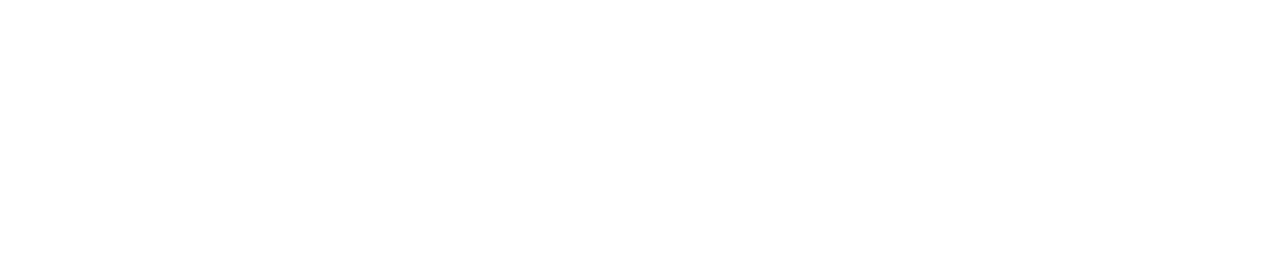
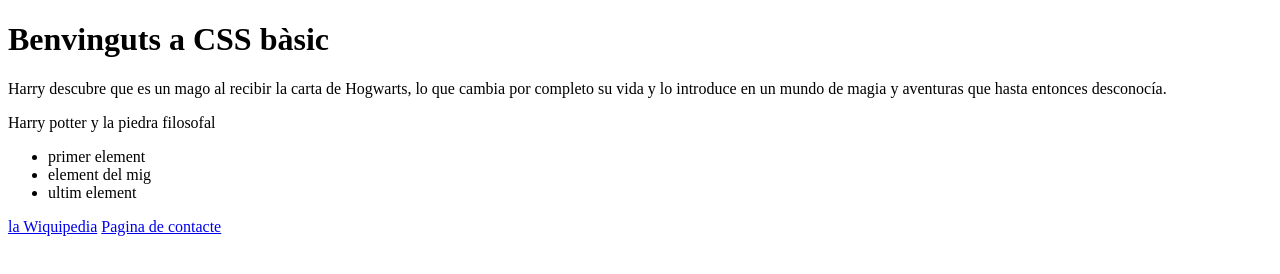
Before and after one commit to Marc1324/DAM1M04-Exercici001, a plain HTML site: page index.html in a window 1280 px wide. Drawn offline with Linux system fonts and the light colour scheme.

Commit message:
index.html acabat

```diff
--- a/index.html
+++ b/index.html
@@ -6,5 +6,16 @@
        <title>Principal</title>
     </head>
     <body>
+        <h1 id="titol"> Benvinguts a CSS bàsic</h1>
+        <p class="text-important">Harry descubre que es un mago al recibir la carta de Hogwarts, lo que cambia por completo su vida y lo introduce en un mundo de magia y aventuras que hasta entonces desconocía.</p>
+        <p class="gran negreta subrallat"> Harry potter y la piedra filosofal</p>
+
+    <ul>
+        <li class="vermell"> primer element</li>
+        <li class="verd"> element del mig</li>
+        <li class="blau"> ultim element</li>
+    </ul>
+    <a href="https://www.wikipedia.org" target="_blank"> la Wiquipedia</a>
+    <a href="contacte.html" target="_self">Pagina de contacte</a>
     </body>
 </html>
```
